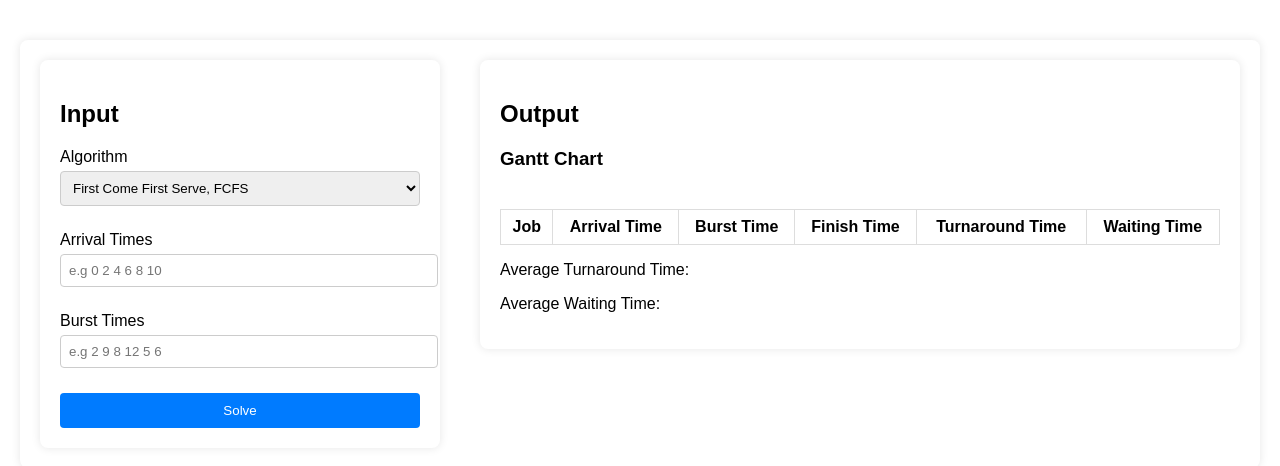
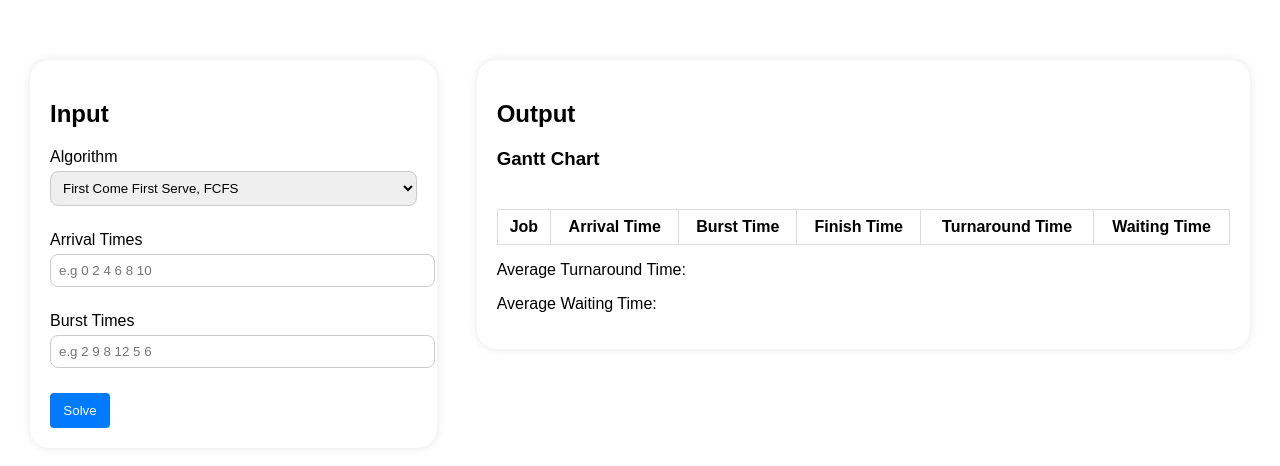
Before and after one commit to nguyenqkhai/CPU-Scheduling-Visualization, a plain HTML site: page index.html in a window 1280 px wide. Drawn offline with Linux system fonts and the light colour scheme.

Commit message:
update index.html, styles.css

```diff
--- a/index.html
+++ b/index.html
@@ -16,7 +16,7 @@
                         <option value="FCFS">First Come First Serve, FCFS</option>
                         <option value="SJF">Shortest Job First, SJF</option>
                         <option value="RR">Round Robin, RR</option>
-                        <option value="SRTF">Shortest Remaining Time First, SRTF</option>
+                        <option value="SRTF">Shortest Remaining Time First, SRTF</option> <!-- Added SRTF option -->
                     </select>
                 </label>
                 <label>Arrival Times
--- a/styles.css
+++ b/styles.css
@@ -10,22 +10,21 @@ body {
     padding: 20px 0;
 }
 .container {
+    margin-left: 30px;
+    margin-right: 30px;
     display: flex;
     justify-content: space-between;
     align-items: flex-start;
-    width: 100%;
-    max-width: 1200px;
+    width: calc(100% - 60px); /* Ensure the container width accounts for the margins */
+    max-width: 100%;
     background-color: white;
-    padding: 20px;
-    border-radius: 8px;
-    box-shadow: 0 0 10px rgba(0, 0, 0, 0.1);
-    margin-top: 20px;
+    margin-top: 40px;
 }
 
 .input-section, .output-section {
     background-color: white;
     padding: 20px;
-    border-radius: 8px;
+    border-radius: 20px;
     box-shadow: 0 0 10px rgba(0, 0, 0, 0.1);
 }
 
@@ -41,6 +40,7 @@ body {
 
 h2 {
     margin-bottom: 20px;
+    font-weight: 900;
 }
 
 label {
@@ -54,11 +54,11 @@ input[type="text"], input[type="number"], select {
     margin-top: 5px;
     margin-bottom: 15px;
     border: 1px solid #ccc;
-    border-radius: 4px;
+    border-radius: 8px;
 }
 
 button {
-    width: 100%;
+    width: 60px;
     padding: 10px;
     background-color: #007bff;
     color: white;
```
